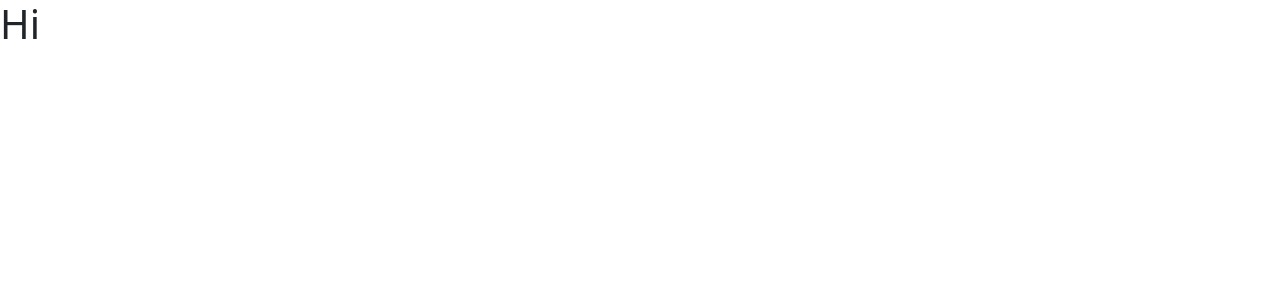
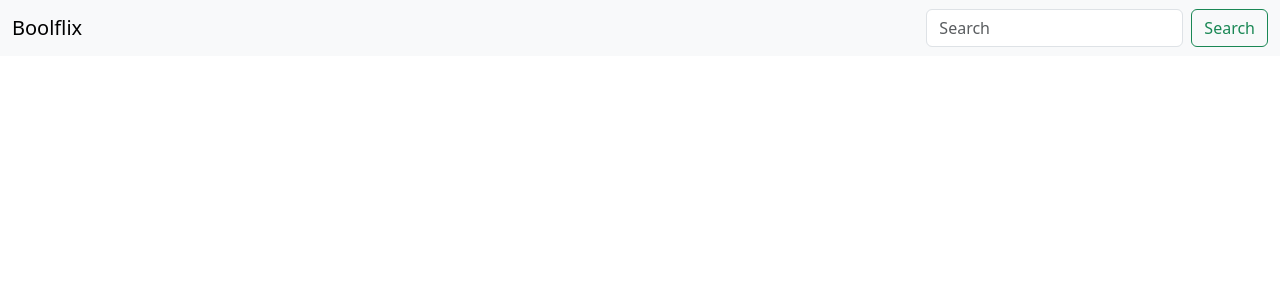
Before and after one commit to petraalpigiano/react-boolflix, a React (Vite) app: page / in a window 1280 px wide. Shown: the top 300 px of the page. Built offline with nearby package versions, Linux system fonts and the light colour scheme.

Commit message:
add basic searchbar

```diff
--- a/src/App.jsx
+++ b/src/App.jsx
@@ -1,7 +1,9 @@
+import Header from "./components/Header";
+
 export default function App() {
   return (
     <>
-      <h1>Hi</h1>
+      <Header />
     </>
   );
 }
--- /dev/null
+++ b/src/components/Header.jsx
@@ -0,0 +1,22 @@
+export default function Header() {
+  return (
+    <>
+      <nav className="navbar bg-body-tertiary">
+        <div className="container-fluid">
+          <a className="navbar-brand">Boolflix</a>
+          <form className="d-flex" role="search">
+            <input
+              className="form-control me-2"
+              type="search"
+              placeholder="Search"
+              aria-label="Search"
+            />
+            <button className="btn btn-outline-success" type="submit">
+              Search
+            </button>
+          </form>
+        </div>
+      </nav>
+    </>
+  );
+}
```
